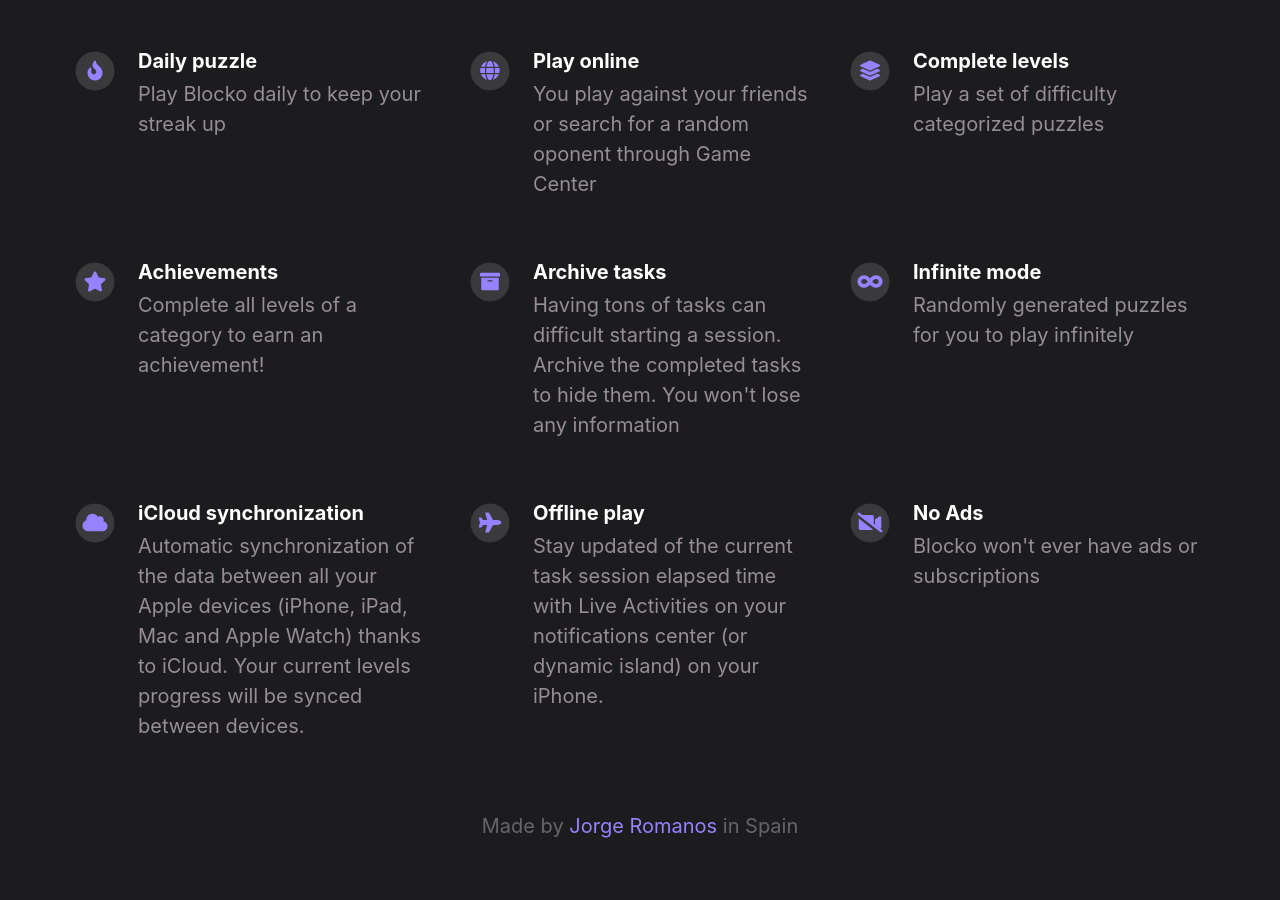
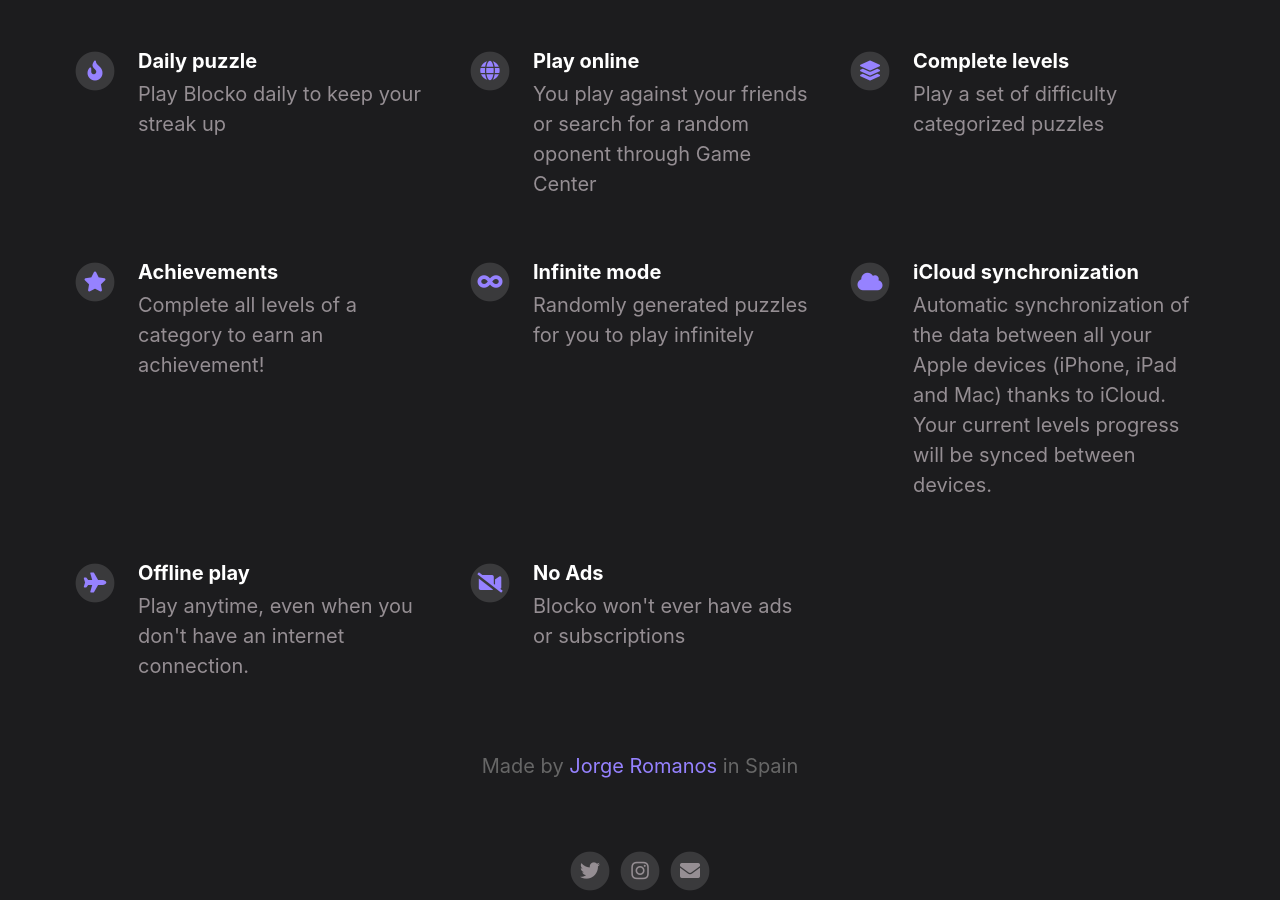
Before and after one commit to xzebra/blocko-web, a Jekyll site: the page built from index.html, in a window 1280 px wide and 900 px high, scrolled down 1033 px. Built offline with Jekyll 4.4.1, drawn with Linux system fonts in a browser that asks for light colours; nearby versions of some CDN libraries.

Commit message:
Update _config.yml

```diff
--- a/_config.yml
+++ b/_config.yml
@@ -56,20 +56,16 @@ features                                  :
     description                           : Complete all levels of a category to earn an achievement!
     fontawesome_icon_name                 : star
 
-  - title                                 : Archive tasks
-    description                           : Having tons of tasks can difficult starting a session. Archive the completed tasks to hide them. You won't lose any information
-    fontawesome_icon_name                 : archive
-
   - title                                 : Infinite mode
     description                           : Randomly generated puzzles for you to play infinitely
     fontawesome_icon_name                 : infinity
 
   - title                                 : iCloud synchronization
-    description                           : Automatic synchronization of the data between all your Apple devices (iPhone, iPad, Mac and Apple Watch) thanks to iCloud. Your current levels progress will be synced between devices.
+    description                           : Automatic synchronization of the data between all your Apple devices (iPhone, iPad and Mac) thanks to iCloud. Your current levels progress will be synced between devices.
     fontawesome_icon_name                 : cloud
 
   - title                                 : Offline play
-    description                           : Stay updated of the current task session elapsed time with Live Activities on your notifications center (or dynamic island) on your iPhone.
+    description                           : Play anytime, even when you don't have an internet connection.
     fontawesome_icon_name                 : plane
 
   - title                                 : No Ads
```
